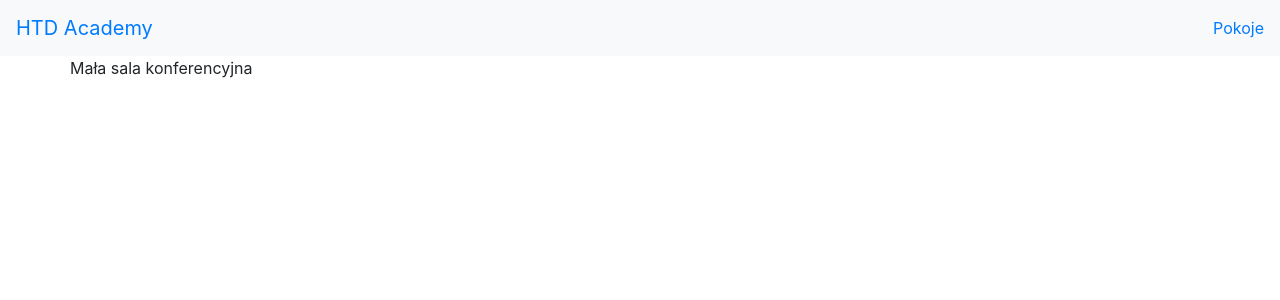
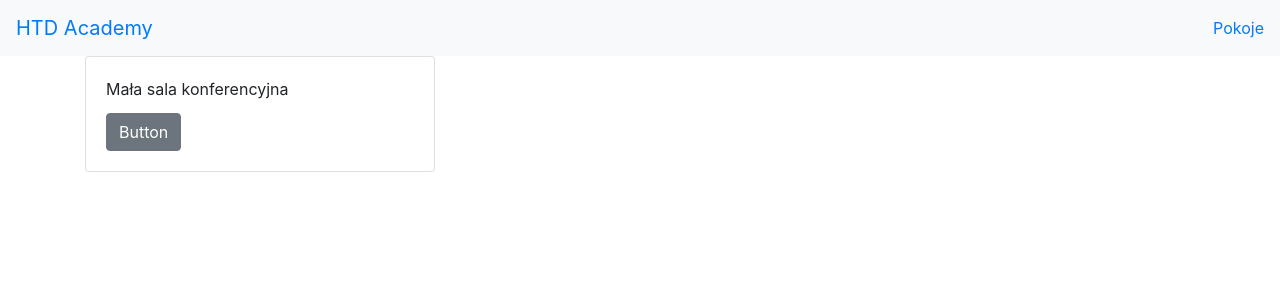
Before and after one commit to dskoneczny/react-ts-workshops, a React (Create React App) app: page /rooms in a window 1280 px wide. Shown: the top 300 px of the page. Built offline with nearby package versions, Linux system fonts and the light colour scheme.

Commit message:
Display rooms

```diff
--- a/src/containers/RoomsPage/index.tsx
+++ b/src/containers/RoomsPage/index.tsx
@@ -1,5 +1,5 @@
 import React from 'react';
-import { Container, Row } from 'reactstrap'
+import { Container, Row, Card, CardBody, CardTitle, Button, Col } from 'reactstrap'
 export class RoomsPage extends React.Component {
   state = {
     rooms: [
@@ -14,8 +14,17 @@ export class RoomsPage extends React.Component {
       <Container>
         <Row>
           {this.state.rooms.map(item => {
-            return item.name
-          })}
+            return (
+              <Col md="4">
+                <Card>
+                  <CardBody>
+                    <CardTitle>{item.name}</CardTitle>
+                    <Button>Button</Button>
+                  </CardBody>
+                </Card>
+              </Col>
+            )
+            })}
         </Row>
       </Container>
     )
```
